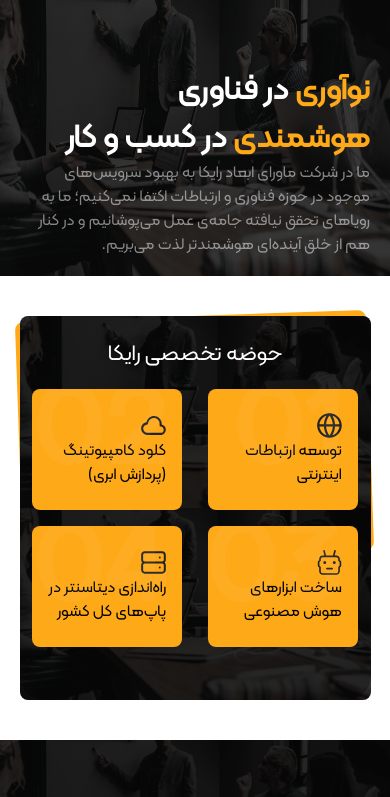
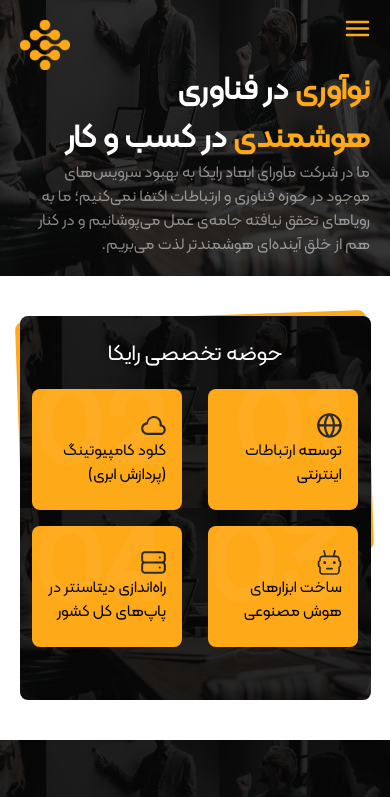
Before and after one commit to mahjs/Rayka-Main, a Next.js app: page / in a window 390 px wide. Shown: the top 797 px of the page. Built offline with nearby package versions, Linux system fonts and the light colour scheme.

Commit message:
handle the crousel of the mobile and tablet  size

```diff
--- a/src/app/globals.css
+++ b/src/app/globals.css
@@ -251,7 +251,7 @@ body {
 
 .carousel {
   position: relative;
-  width: 35%;
+  width: 85%;
   height: 23rem;
   perspective: 500px;
   transform-style: preserve-3d;
@@ -310,21 +310,14 @@ body {
   display: flex;
   align-items: center;
   justify-content: space-between;
-  top: 50%;
+  top: 35%;
   z-index: 2;
   cursor: pointer;
   /* user-select: none; */
 }
-/* .nav.left {
-  transform: translateX(-1200%) translateY(-50%);
-  @media screen and (max-width: 500px) {
-    transform: translateX(-10rem) translateY(12rem);
-  }
+.nav.left {
 }
 
 .nav.right {
-  transform: translateX(40%) translateY(-50%);
-  @media screen and (max-width: 500px) {
-    transform: translateX(100%) translateY(12rem);
-  }
-} */
+  margin-right: -3rem;
+}
--- a/src/app/layout.tsx
+++ b/src/app/layout.tsx
@@ -16,9 +16,9 @@ export default function RootLayout({
   return (
     <html lang="en" dir="rtl">
       <body>
-        {/* <Navbar /> */}
+        <Navbar />
         {children}
-        {/* <Footer /> */}
+        <Footer />
       </body>
     </html>
   );
--- a/src/components/about-us/Carousel.tsx
+++ b/src/components/about-us/Carousel.tsx
@@ -1,5 +1,6 @@
 "use client";
-import React, { ReactNode, ReactElement } from "react";
+import React, { useState, useEffect, ReactNode, ReactElement } from "react";
+import styles from "./Carousel.module.css";
 import arrowRight from "@/assets/images/arrow-right.svg";
 import arrowLeft from "@/assets/images/arrow-left.svg";
 import Image from "next/image";
@@ -16,18 +17,20 @@ const Carousel: React.FC<CarouselProps> = ({ children, active, setActive }) => {
   const count = React.Children.count(children);
 
   return (
-    <div className="carousel">
-      <div className="flex h-full w-96 items-center justify-evenly">
-        {active > 0 && (
+    <div className="carousel flex h-full  items-center justify-evenly gap-[7rem]">
+      <div>
+        {active < count - 1 && (
           <button
+            aria-label="Next"
             type="button"
-            aria-label="Next"
-            className="nav left"
-            onClick={() => setActive((i: number) => i - 1)}
+            className="nav right"
+            onClick={() => setActive((i) => i + 1)}
           >
-            <Image src={arrowLeft} alt="arrow left" />
+            <Image src={arrowRight} alt="arrow right" />
           </button>
         )}
+      </div>
+
       {React.Children.map(children, (child: ReactElement, i: number) => (
         <div
           className="card-container"
@@ -45,14 +48,16 @@ const Carousel: React.FC<CarouselProps> = ({ children, active, setActive }) => {
           {child}
         </div>
       ))}
-        {active < count - 1 && (
+
+      <div>
+        {active > 0 && (
           <button
+            type="button"
             aria-label="Next"
-            type="button"
-            className="nav right"
-            onClick={() => setActive((i: number) => i + 1)}
+            className="nav left"
+            onClick={() => setActive((i) => i - 1)}
           >
-            <Image src={arrowRight} alt="arrow right" />
+            <Image src={arrowLeft} alt="arrow left" />
           </button>
         )}
       </div>
--- a/src/components/about-us/Comments.tsx
+++ b/src/components/about-us/Comments.tsx
@@ -31,7 +31,7 @@ const Comments: React.FC<Props> = ({}) => {
 
   return (
     <div className="relative mb-[2.51rem] flex h-[550px] items-start justify-center bg-main-image ">
-      <div className="z-10 flex w-full flex-col items-center justify-start gap-2 py-2">
+      <div className="z-10 flex w-full flex-col items-center justify-start gap-2 py-16">
         <h1 className="title text-white">صحبت مدیران</h1>
 
         <Carousel active={active} setActive={setActive}>
```
Lines whose indentation alone changed are shown as unchanged.
